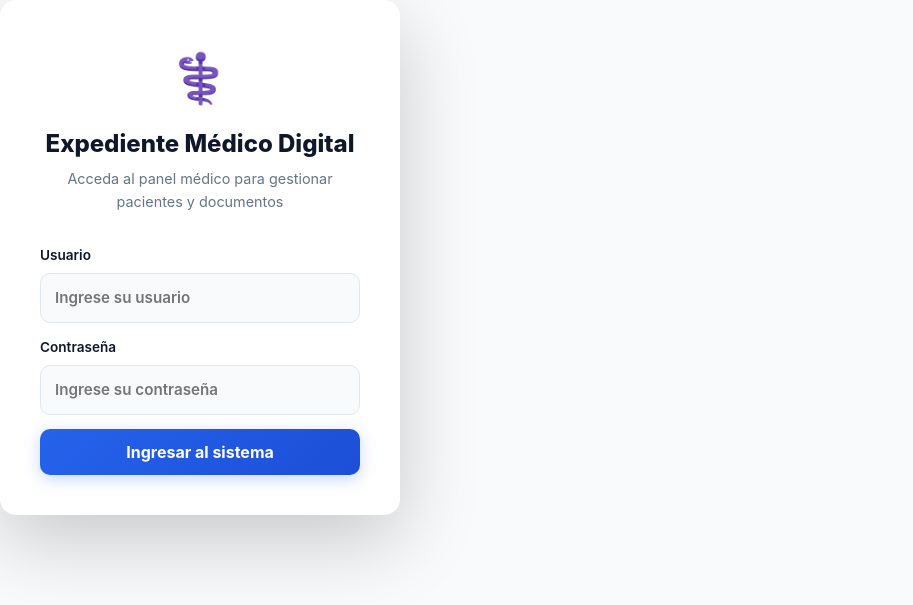
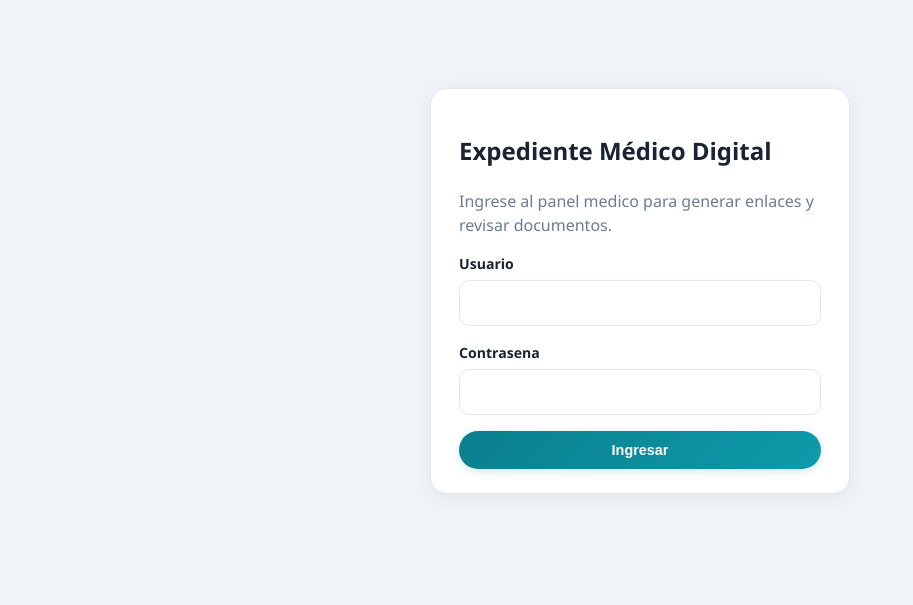
Before and after one commit to kalipso-kalimba/Expediente-Medico-Digital, a FastAPI app: page / in a window 1280 px wide. Shown: the top 605 px of the page, without its empty margins (0-913 px from the left). Run offline with FastAPI, Linux system fonts and the light colour scheme; parts of the project's set-up code (start-up, migrations or seed data) failed here and were passed over.

Commit message:
Revert "feat: login page rediseñada con estilo profesional y header blanco"
This reverts commit 16faa79c68b76b4483ffe4f06678cd5c5cc72fff.

```diff
--- a/static/styles.css
+++ b/static/styles.css
@@ -1,40 +1,33 @@
 :root {
-  --primary: #2563eb;
-  --primary-dark: #1d4ed8;
-  --primary-light: #dbeafe;
-  --primary-bg: #eff6ff;
-  --accent: #f59e0b;
-  --success: #16a34a;
-  --success-light: #dcfce7;
-  --danger: #dc2626;
-  --danger-light: #fee2e2;
-  --danger-dark: #b91c1c;
-  --bg: #f8fafc;
+  --primary: #0a7e8c;
+  --primary-dark: #065a65;
+  --primary-light: #e0f7fa;
+  --accent: #f5a623;
+  --success: #27ae60;
+  --danger: #e74c3c;
+  --danger-dark: #c0392b;
+  --bg: #f0f4f8;
   --card: #ffffff;
-  --ink: #0f172a;
-  --muted: #64748b;
+  --ink: #1a2332;
+  --muted: #6b7c93;
   --line: #e2e8f0;
-  --card-shadow: 0 1px 3px rgba(0,0,0,.06), 0 1px 2px rgba(0,0,0,.04);
-  --card-hover: 0 10px 40px rgba(0,0,0,.08), 0 2px 8px rgba(0,0,0,.04);
-  --radius: 12px;
-  --radius-sm: 8px;
-  --radius-xs: 6px;
-  --transition: .2s ease;
-  font-family: 'Inter', 'Segoe UI', system-ui, -apple-system, sans-serif;
+  --card-shadow: 0 4px 20px rgba(0, 0, 0, .06);
+  --card-hover: 0 8px 32px rgba(0, 0, 0, .10);
+  --radius: 16px;
+  --radius-sm: 10px;
+  --transition: .25s cubic-bezier(.4, 0, .2, 1);
+  font-family: 'Segoe UI', system-ui, -apple-system, sans-serif;
 }
 
 [data-theme="dark"] {
-  --bg: #0b1120;
-  --card: #1a2332;
-  --ink: #e2e8f0;
-  --muted: #94a3b8;
-  --primary-light: #1e3a5f;
-  --primary-bg: #0f1d33;
-  --line: #1e293b;
-  --card-shadow: 0 1px 3px rgba(0,0,0,.2), 0 1px 2px rgba(0,0,0,.15);
-  --card-hover: 0 10px 40px rgba(0,0,0,.3), 0 2px 8px rgba(0,0,0,.15);
-  --success-light: #052e16;
-  --danger-light: #450a0a;
+  --bg: #0f1923;
+  --card: #1a2d3d;
+  --ink: #e2eaf1;
+  --muted: #8a9fb0;
+  --primary-light: #1a3a45;
+  --line: #2a4052;
+  --card-shadow: 0 4px 20px rgba(0, 0, 0, .3);
+  --card-hover: 0 8px 32px rgba(0, 0, 0, .4);
 }
 
 * { box-sizing: border-box; }
@@ -43,266 +36,205 @@ body {
   margin: 0;
   background: var(--bg);
   color: var(--ink);
-  line-height: 1.6;
+  font-family: 'Segoe UI', system-ui, -apple-system, sans-serif;
+  line-height: 1.5;
   transition: background var(--transition), color var(--transition);
-  -webkit-font-smoothing: antialiased;
 }
 
-.shell { width: min(1200px, calc(100% - 40px)); margin: 0 auto; padding: 28px 0; }
+.shell { width: min(1120px, calc(100% - 32px)); margin: 0 auto; padding: 24px 0; }
 
-/* ── Login Page ── */
-.login-page {
-  min-height: 100vh;
-  display: flex;
-  align-items: center;
-  justify-content: center;
-  background: linear-gradient(135deg, #1e40af 0%, #3b82f6 100%);
-  padding: 20px;
-}
-.login-card {
-  background: white;
-  border-radius: 16px;
-  padding: 40px;
-  width: 100%;
-  max-width: 400px;
-  box-shadow: 0 25px 80px rgba(0,0,0,.2);
-}
-.login-card h1 {
-  font-size: 1.5rem;
-  font-weight: 800;
-  color: #0f172a;
-  margin: 0 0 4px;
-  text-align: center;
-}
-.login-card .subtitle {
-  color: #64748b;
-  text-align: center;
-  margin: 0 0 32px;
-  font-size: .9rem;
-}
-.login-card label { color: #0f172a; font-size: .85rem; font-weight: 600; }
-.login-card input {
-  border: 1.5px solid #e2e8f0;
-  border-radius: 10px;
-  padding: 12px 14px;
-  font-size: .95rem;
-  background: #f8fafc;
-  transition: all .2s;
-}
-.login-card input:focus {
-  border-color: #2563eb;
-  box-shadow: 0 0 0 3px rgba(37,99,235,.12);
-  background: white;
-}
-.login-card button {
-  width: 100%;
-  padding: 13px;
-  border: 0;
-  border-radius: 10px;
-  background: linear-gradient(135deg, #2563eb, #1d4ed8);
-  color: white;
-  font-weight: 700;
-  font-size: 1rem;
-  cursor: pointer;
-  transition: all .2s;
-  box-shadow: 0 4px 16px rgba(37,99,235,.25);
-}
-.login-card button:hover { transform: translateY(-1px); box-shadow: 0 6px 24px rgba(37,99,235,.35); }
-.login-logo {
-  text-align: center;
-  margin-bottom: 8px;
-}
-.login-logo .icon {
-  font-size: 3rem;
-  display: block;
-  margin-bottom: 8px;
-}
-
-/* ── Header ── */
 .topbar {
-  background: white;
-  border: 1px solid var(--line);
+  background: linear-gradient(135deg, #065a65 0%, #0a7e8c 50%, #0d9bab 100%);
   border-radius: var(--radius);
-  padding: 16px 24px;
-  margin-bottom: 24px;
+  padding: 20px 28px;
+  margin-bottom: 20px;
   display: flex;
   justify-content: space-between;
   align-items: center;
   gap: 16px;
   flex-wrap: wrap;
-  box-shadow: var(--card-shadow);
+  box-shadow: 0 4px 24px rgba(10, 126, 140, .25);
 }
 .topbar h1 {
   margin: 0;
-  font-size: 1.2rem;
-  color: var(--ink);
-  font-weight: 800;
-  letter-spacing: -.03em;
+  font-size: 1.35rem;
+  color: white;
+  font-weight: 700;
+  letter-spacing: -.02em;
 }
-.topbar h1::before { content: "⚕️"; margin-right: 8px; }
-.topbar .muted { color: var(--muted); font-size: .82rem; margin: 2px 0 0; }
-.topbar .muted .badge { background: var(--primary); color: white; font-size: .6rem; padding: 2px 10px; border-radius: 999px; font-weight: 700; text-transform: uppercase; letter-spacing: .05em; }
+.topbar .muted { color: rgba(255,255,255,.75); font-size: .85rem; margin: 2px 0 0; }
+.topbar .muted .badge { background: rgba(255,255,255,.2); color: white; font-size: .65rem; padding: 2px 10px; border-radius: 999px; font-weight: 700; text-transform: uppercase; }
 
-.topbar-actions { display: flex; gap: 6px; align-items: center; flex-wrap: wrap; }
-.topbar-actions .buttonlink { background: var(--bg); color: var(--muted); border: 1px solid var(--line); font-size: .82rem; padding: 7px 14px; }
-.topbar-actions .buttonlink:hover { background: var(--primary); color: white; border-color: var(--primary); }
-.topbar-actions form button { background: var(--bg); color: var(--muted); border: 1px solid var(--line); font-size: .82rem; padding: 7px 14px; box-shadow: none; }
-.topbar-actions form button:hover { background: var(--danger); color: white; border-color: var(--danger); }
+.topbar-actions { display: flex; gap: 8px; align-items: center; flex-wrap: wrap; }
+.topbar-actions .buttonlink { background: rgba(255,255,255,.15); color: white; border: 1px solid rgba(255,255,255,.1); }
+.topbar-actions .buttonlink:hover { background: rgba(255,255,255,.25); }
+.topbar-actions form button { background: rgba(255,255,255,.15); border: 1px solid rgba(255,255,255,.1); }
+.topbar-actions form button:hover { background: rgba(255,255,255,.25); }
 
 .theme-toggle {
-  background: var(--bg);
-  border: 1px solid var(--line);
-  color: var(--muted);
+  background: rgba(255,255,255,.15);
+  border: 1px solid rgba(255,255,255,.1);
+  color: white;
   cursor: pointer;
-  padding: 7px 14px;
+  padding: 8px 14px;
   border-radius: 999px;
   font-size: .82rem;
-  font-weight: 600;
-  transition: all var(--transition);
+  font-weight: 700;
+  transition: background var(--transition);
   display: inline-flex;
   align-items: center;
   gap: 6px;
-  box-shadow: none;
 }
-.theme-toggle:hover { background: var(--primary); color: white; border-color: var(--primary); }
+.theme-toggle:hover { background: rgba(255,255,255,.25); }
 
-/* ── Tabs / Nav ── */
-.tabs { display: flex; flex-wrap: wrap; gap: 6px; margin-bottom: 24px; }
+.tabs { display: flex; flex-wrap: wrap; gap: 8px; margin-bottom: 20px; }
 .buttonlink {
   display: inline-flex;
   align-items: center;
   justify-content: center;
   border-radius: 999px;
-  padding: 9px 18px;
+  padding: 10px 18px;
   background: var(--card);
-  color: var(--muted);
-  font-weight: 600;
-  font-size: .85rem;
+  color: var(--primary);
+  font-weight: 700;
+  font-size: .88rem;
   text-decoration: none;
   border: 1px solid var(--line);
   transition: all var(--transition);
+  box-shadow: var(--card-shadow);
 }
-.buttonlink:hover { border-color: var(--primary); color: var(--primary); background: var(--primary-bg); }
-.buttonlink.active { background: var(--primary); color: white; border-color: var(--primary); box-shadow: 0 2px 8px rgba(37,99,235,.2); font-weight: 700; }
+.buttonlink:hover { border-color: var(--primary); color: var(--primary); background: var(--primary-light); }
+.buttonlink.active { background: var(--primary); color: white; border-color: var(--primary); box-shadow: 0 2px 12px rgba(10,126,140,.3); }
 
-/* ── Cards ── */
 .card {
   background: var(--card);
   border: 1px solid var(--line);
   border-radius: var(--radius);
   box-shadow: var(--card-shadow);
-  padding: 24px;
-  margin-bottom: 24px;
+  padding: 24px 28px;
+  margin-bottom: 20px;
   transition: box-shadow var(--transition), background var(--transition), border-color var(--transition);
 }
-.card h2 { font-size: 1rem; font-weight: 700; margin: 0 0 16px; color: var(--ink); letter-spacing: -.02em; }
+.card:hover { box-shadow: var(--card-hover); }
+.card h2 { font-size: 1.05rem; font-weight: 700; margin: 0 0 16px; color: var(--ink); }
 .card-header { display: flex; justify-content: space-between; align-items: center; gap: 12px; margin-bottom: 16px; flex-wrap: wrap; }
 .card-header h2 { margin: 0; }
 
-/* ── Stats Grid ── */
-.stats-grid { display: grid; grid-template-columns: repeat(4, 1fr); gap: 16px; margin-bottom: 24px; }
+.stats-grid { display: grid; grid-template-columns: repeat(4, 1fr); gap: 16px; margin-bottom: 20px; }
 .stat-card {
   background: var(--card);
   border: 1px solid var(--line);
   border-radius: var(--radius);
-  padding: 20px;
+  padding: 20px 22px;
   box-shadow: var(--card-shadow);
   transition: all var(--transition);
+  position: relative;
+  overflow: hidden;
 }
+.stat-card::before {
+  content: '';
+  position: absolute;
+  top: 0; left: 0; right: 0;
+  height: 4px;
+  border-radius: var(--radius) var(--radius) 0 0;
+}
+.stat-card:nth-child(1)::before { background: linear-gradient(90deg, #0a7e8c, #0d9bab); }
+.stat-card:nth-child(2)::before { background: linear-gradient(90deg, #27ae60, #2ecc71); }
+.stat-card:nth-child(3)::before { background: linear-gradient(90deg, #f5a623, #f7c948); }
+.stat-card:nth-child(4)::before { background: linear-gradient(90deg, #e74c3c, #ec7063); }
 .stat-card:hover { box-shadow: var(--card-hover); transform: translateY(-2px); }
-.stat-card .stat-value { font-size: 1.75rem; font-weight: 800; margin: 0; }
-.stat-card .stat-label { font-size: .75rem; color: var(--muted); font-weight: 600; text-transform: uppercase; letter-spacing: .05em; margin: 4px 0 0; }
-.stat-card .stat-icon { font-size: 1.5rem; margin-bottom: 8px; display: block; }
-.stat-card:nth-child(1) .stat-value { color: #2563eb; }
-.stat-card:nth-child(2) .stat-value { color: #16a34a; }
-.stat-card:nth-child(3) .stat-value { color: #d97706; }
-.stat-card:nth-child(4) .stat-value { color: #dc2626; }
+.stat-card .stat-value { font-size: 2rem; font-weight: 800; margin: 0 0 2px; }
+.stat-card:nth-child(1) .stat-value { color: #0a7e8c; }
+.stat-card:nth-child(2) .stat-value { color: #27ae60; }
+.stat-card:nth-child(3) .stat-value { color: #f5a623; }
+.stat-card:nth-child(4) .stat-value { color: #e74c3c; }
+.stat-card .stat-label { font-size: .78rem; color: var(--muted); font-weight: 600; text-transform: uppercase; letter-spacing: .04em; margin: 0; }
+.stat-card .stat-icon { font-size: 1.6rem; margin-bottom: 8px; display: block; }
 
-/* ── Timeline ── */
 .timeline { position: relative; padding-left: 28px; }
 .timeline::before {
-  content: ''; position: absolute; left: 9px; top: 8px; bottom: 8px;
+  content: ''; position: absolute; left: 9px; top: 6px; bottom: 6px;
   width: 2px; background: var(--line); border-radius: 2px;
 }
-.timeline-item { position: relative; margin-bottom: 20px; }
-.timeline-item:last-child { margin-bottom: 0; }
+.timeline-item { position: relative; margin-bottom: 18px; }
 .timeline-item::before {
-  content: ''; position: absolute; left: -22px; top: 6px;
-  width: 10px; height: 10px; border-radius: 50%;
-  background: var(--primary); border: 2px solid var(--card);
+  content: ''; position: absolute; left: -22px; top: 5px;
+  width: 12px; height: 12px; border-radius: 50%;
+  background: var(--primary); border: 3px solid var(--card);
   box-shadow: 0 0 0 2px var(--primary);
 }
-.timeline-item .time { font-size: .75rem; color: var(--muted); margin-bottom: 2px; font-weight: 500; }
-.timeline-item .desc { font-weight: 700; font-size: .9rem; }
-.timeline-item .detail { font-size: .82rem; color: var(--muted); }
+.timeline-item .time { font-size: .78rem; color: var(--muted); margin-bottom: 2px; }
+.timeline-item .desc { font-weight: 700; font-size: .92rem; }
+.timeline-item .detail { font-size: .84rem; color: var(--muted); }
 
-/* ── Toasts ── */
-.toast-container { position: fixed; top: 20px; right: 20px; z-index: 9999; display: grid; gap: 8px; max-width: 360px; }
+.toast-container { position: fixed; top: 20px; right: 20px; z-index: 9999; display: grid; gap: 10px; max-width: 380px; }
 .toast {
-  padding: 14px 20px; border-radius: var(--radius-sm);
-  box-shadow: 0 8px 32px rgba(0,0,0,.15);
-  font-weight: 600; font-size: .88rem;
-  animation: toastIn .3s ease-out forwards;
+  padding: 14px 22px; border-radius: var(--radius-sm);
+  box-shadow: 0 8px 32px rgba(0,0,0,.18);
+  font-weight: 700; font-size: .9rem;
+  animation: toastIn .35s ease-out forwards;
   display: flex; align-items: center; gap: 10px;
-  line-height: 1.4;
+  transition: opacity .3s;
 }
-.toast.toast-out { animation: toastOut .25s ease-in forwards; }
-.toast-success { background: #16a34a; color: white; }
-.toast-error { background: #dc2626; color: white; }
-.toast-info { background: #2563eb; color: white; }
+.toast.toast-out { animation: toastOut .3s ease-in forwards; }
+.toast-success { background: #27ae60; color: white; }
+.toast-error { background: #e74c3c; color: white; }
+.toast-info { background: var(--primary); color: white; }
 
-@keyframes toastIn { from { transform: translateX(80px); opacity: 0; } to { transform: translateX(0); opacity: 1; } }
-@keyframes toastOut { from { transform: translateX(0); opacity: 1; } to { transform: translateX(80px); opacity: 0; } }
+@keyframes toastIn { from { transform: translateX(100%); opacity: 0; } to { transform: translateX(0); opacity: 1; } }
+@keyframes toastOut { from { transform: translateX(0); opacity: 1; } to { transform: translateX(100%); opacity: 0; } }
 
-/* ── Buttons & Forms ── */
-button, .btn {
-  border: 0;
-  border-radius: 999px;
-  padding: 10px 20px;
-  background: var(--primary);
-  color: white;
-  font-weight: 600;
-  font-size: .88rem;
-  cursor: pointer;
-  transition: all var(--transition);
-  font-family: inherit;
-}
-button:hover { background: var(--primary-dark); box-shadow: 0 4px 12px rgba(37,99,235,.25); }
-.secondary { background: var(--muted); }
-.secondary:hover { background: #475569; }
-.danger { background: var(--danger); }
-.danger:hover { background: var(--danger-dark); }
-.small { padding: 6px 14px; font-size: .8rem; }
-.inline-form { display: inline-flex; margin: 0; }
+.actions { display: flex; flex-wrap: wrap; gap: 8px; align-items: center; }
+.actions .buttonlink { padding: 7px 14px; font-size: .82rem; }
+.actions form button { padding: 7px 14px; font-size: .82rem; }
 
 input, select, textarea {
   width: 100%;
   border: 1.5px solid var(--line);
   border-radius: var(--radius-sm);
-  padding: 10px 14px;
+  padding: 11px 14px;
   font: inherit;
-  font-size: .9rem;
+  font-size: .92rem;
   background: var(--card);
   color: var(--ink);
-  transition: border-color var(--transition), box-shadow var(--transition);
+  transition: border-color var(--transition), box-shadow var(--transition), background var(--transition);
 }
-input:focus, select:focus, textarea:focus { outline: none; border-color: var(--primary); box-shadow: 0 0 0 3px rgba(37,99,235,.1); }
+input:focus, select:focus, textarea:focus { outline: none; border-color: var(--primary); box-shadow: 0 0 0 3px rgba(10,126,140,.12); }
 
-label { display: grid; gap: 6px; font-weight: 600; font-size: .85rem; color: var(--ink); }
+label { display: grid; gap: 6px; font-weight: 700; font-size: .88rem; color: var(--ink); }
 
-.actions { display: flex; flex-wrap: wrap; gap: 6px; align-items: center; }
-.actions .buttonlink { padding: 6px 14px; font-size: .8rem; border-radius: 999px; }
-.actions form button, .actions .btn { padding: 6px 14px; font-size: .8rem; border-radius: 999px; }
+button {
+  border: 0;
+  border-radius: 999px;
+  padding: 11px 22px;
+  background: linear-gradient(135deg, var(--primary), #0d9bab);
+  color: white;
+  font-weight: 700;
+  font-size: .9rem;
+  cursor: pointer;
+  transition: all var(--transition);
+  box-shadow: 0 2px 8px rgba(10,126,140,.2);
+}
+button:hover { transform: translateY(-1px); box-shadow: 0 4px 16px rgba(10,126,140,.3); }
+button:active { transform: translateY(0); }
 
-/* ── Status / Badge ── */
+.secondary { background: #526170; box-shadow: none; }
+.secondary:hover { background: #3f4e5c; box-shadow: none; }
+
+.danger { background: var(--danger); box-shadow: 0 2px 8px rgba(231,76,60,.2); }
+.danger:hover { background: var(--danger-dark); box-shadow: 0 4px 16px rgba(231,76,60,.3); }
+
+.small { padding: 7px 14px; font-size: .82rem; }
+.inline-form { display: inline-flex; margin: 0; }
+
 .status {
   display: inline-block;
   border-radius: 999px;
-  padding: 3px 10px;
-  font-weight: 600;
-  font-size: .75rem;
-  background: var(--success-light);
-  color: var(--success);
+  padding: 4px 12px;
+  font-weight: 700;
+  font-size: .78rem;
+  background: #e8f8ee;
+  color: #1a7d36;
 }
 .badge {
   display: inline-block;
@@ -310,87 +242,78 @@ label { display: grid; gap: 6px; font-weight: 600; font-size: .85rem; color: var
   background: var(--primary);
   color: white;
   padding: 2px 10px;
-  font-size: .65rem;
+  font-size: .7rem;
   font-weight: 700;
   text-transform: uppercase;
-  letter-spacing: .03em;
   vertical-align: middle;
 }
 
 .grid { display: grid; gap: 20px; }
 .two { grid-template-columns: repeat(2, minmax(0, 1fr)); }
 .three { grid-template-columns: repeat(3, minmax(0, 1fr)); }
-.stack { display: grid; gap: 14px; }
+.stack { display: grid; gap: 16px; }
+
 .searchbar { display: grid; grid-template-columns: minmax(0, 1fr) auto; gap: 14px; align-items: end; }
-
-.empty {
-  color: var(--muted); font-weight: 500; margin: 16px 0 0;
-  text-align: center; padding: 24px; background: var(--bg);
-  border-radius: var(--radius-sm); font-size: .88rem;
-}
+.empty { color: var(--muted); font-weight: 600; margin: 20px 0 0; text-align: center; padding: 20px; background: var(--bg); border-radius: var(--radius-sm); }
 .muted { color: var(--muted); }
-.error { color: var(--danger); font-weight: 600; }
-.success { color: var(--success); font-weight: 600; }
-.narrow { max-width: 400px; margin: 0 auto; }
+.error { color: var(--danger); font-weight: 700; }
+.success { color: var(--success); font-weight: 700; }
+.narrow { max-width: 420px; margin: 8vh auto; }
 .center { text-align: center; }
 
-/* ── Tables ── */
-.tablewrap {
-  overflow-x: auto;
-  border: 1px solid var(--line);
-  border-radius: var(--radius-sm);
-}
+.tablewrap { overflow-x: auto; border-radius: var(--radius-sm); border: 1px solid var(--line); }
 table { width: 100%; border-collapse: collapse; }
 th {
   text-align: left;
-  padding: 10px 14px;
-  font-size: .72rem;
+  padding: 12px 14px;
+  font-size: .75rem;
   text-transform: uppercase;
   letter-spacing: .06em;
   color: var(--muted);
   font-weight: 700;
   background: var(--bg);
   border-bottom: 1px solid var(--line);
-  white-space: nowrap;
 }
-td { padding: 10px 14px; border-bottom: 1px solid var(--line); vertical-align: top; font-size: .88rem; }
+td { padding: 12px 14px; border-bottom: 1px solid var(--line); vertical-align: top; font-size: .9rem; }
 tr:last-child td { border-bottom: none; }
-tr:hover td { background: var(--primary-bg); }
-a { color: var(--primary); font-weight: 600; text-decoration: none; transition: color var(--transition); }
+tr:hover td { background: rgba(10,126,140,.03); }
+a { color: var(--primary); font-weight: 700; text-decoration: none; transition: color var(--transition); }
 a:hover { color: var(--primary-dark); text-decoration: underline; }
-small { color: var(--muted); font-size: .8rem; }
+small { color: var(--muted); font-size: .82rem; }
 
-/* ── Hero ── */
 .hero {
-  background: linear-gradient(135deg, #1e40af 0%, #3b82f6 100%);
+  background: linear-gradient(135deg, #065a65 0%, #0a7e8c 100%);
   border-radius: var(--radius);
-  padding: 28px 32px;
+  padding: 32px 36px;
   color: white;
-  box-shadow: 0 4px 20px rgba(37,99,235,.2);
-  margin-bottom: 24px;
+  box-shadow: 0 4px 24px rgba(10,126,140,.25);
+  margin-bottom: 20px;
 }
 
-/* ── Form Fields ── */
 .question, fieldset {
   border: 1.5px solid var(--line);
   border-radius: var(--radius-sm);
-  padding: 16px;
-  margin: 14px 0;
+  padding: 18px;
+  margin: 16px 0;
   transition: border-color var(--transition);
 }
-.question span, legend { font-weight: 700; margin-bottom: 8px; display: block; font-size: .88rem; color: var(--ink); }
-.question label, fieldset label, .declaration { display: inline-flex; align-items: center; gap: 8px; margin-right: 14px; font-weight: 500; font-size: .85rem; }
+.question span, legend { font-weight: 700; margin-bottom: 10px; display: block; font-size: .9rem; }
+.question label, fieldset label, .declaration { display: inline-flex; align-items: center; gap: 8px; margin-right: 16px; font-weight: 600; }
 .question input, fieldset input, .declaration input { width: auto; }
 .conditional { display: none; margin-bottom: 14px; }
 .conditional.show { display: grid; }
 .hidden { display: none !important; }
+
 .lookup-box {
+  display: grid;
+  align-content: end;
+  gap: 8px;
   padding: 14px;
   border: 1.5px dashed var(--line);
   border-radius: var(--radius-sm);
-  background: var(--primary-bg);
+  background: var(--primary-light);
 }
-.lookup-box p { margin: 0; font-size: .85rem; color: var(--muted); }
+.lookup-box p { margin: 0; font-size: .88rem; }
 
 .image-card { max-width: 900px; margin-left: auto; margin-right: auto; }
 .id-image { display: block; width: 100%; max-height: 70vh; object-fit: contain; border: 1px solid var(--line); border-radius: var(--radius-sm); background: var(--bg); margin: 16px 0; }
@@ -399,17 +322,16 @@ small { color: var(--muted); font-size: .8rem; }
   .stats-grid { grid-template-columns: repeat(2, 1fr); }
 }
 @media (max-width: 760px) {
-  .shell { padding: 16px 0; }
+  .shell { padding: 12px 0; }
   .card, .hero { border-radius: var(--radius-sm); padding: 18px; }
   .two, .three { grid-template-columns: 1fr; }
   .stats-grid { grid-template-columns: repeat(2, 1fr); gap: 10px; }
-  .stat-card { padding: 16px; }
-  .stat-card .stat-value { font-size: 1.4rem; }
-  .topbar { padding: 14px 18px; flex-direction: column; align-items: flex-start; }
+  .stat-card { padding: 14px 16px; }
+  .stat-card .stat-value { font-size: 1.5rem; }
+  .topbar { padding: 16px 18px; flex-direction: column; align-items: flex-start; }
   .topbar-actions { width: 100%; }
   .searchbar { grid-template-columns: 1fr; }
   .question label, fieldset label { display: flex; margin: 8px 0; }
   button { width: 100%; min-height: 44px; }
-  .actions .buttonlink, .actions .btn, .actions form button { width: auto; min-height: auto; }
-  .login-card { padding: 28px 24px; }
+  .actions .buttonlink, .actions form button { width: auto; }
 }
--- a/templates/base.html
+++ b/templates/base.html
@@ -6,13 +6,11 @@
   <title>{{ title or "Expediente Médico Digital" }}</title>
   <link rel="stylesheet" href="/static/styles.css">
 </head>
-<body{% block body_attrs %}{% endblock %}>
+<body>
   <div id="toast-container" class="toast-container"></div>
-  {% block body_content %}
   <main class="shell">
     {% block content %}{% endblock %}
   </main>
-  {% endblock %}
   <script src="/static/app.js"></script>
 </body>
 </html>
--- a/templates/login.html
+++ b/templates/login.html
@@ -1,17 +1,15 @@
 {% extends "base.html" %}
-{% block body_attrs %}class="login-page"{% endblock %}
-{% block body_content %}
-<div class="login-card">
-  <div class="login-logo"><span class="icon">⚕️</span></div>
+{% block content %}
+<section class="card narrow">
   <h1>Expediente Médico Digital</h1>
-  <p class="subtitle">Acceda al panel médico para gestionar pacientes y documentos</p>
-  {% if error %}<p class="error" style="text-align:center;margin-bottom:16px;color:#dc2626;">{{ error }}</p>{% endif %}
-  {% if msg == 'password_changed' %}<p class="success" style="text-align:center;margin-bottom:16px;">Contrase&ntilde;a actualizada correctamente. Inicie sesi&oacute;n nuevamente.</p>{% endif %}
+  <p class="muted">Ingrese al panel medico para generar enlaces y revisar documentos.</p>
+  {% if error %}<p class="error">{{ error }}</p>{% endif %}
+  {% if msg == 'password_changed' %}<p class="success">Contrase&ntilde;a actualizada correctamente. Inicie sesi&oacute;n nuevamente.</p>{% endif %}
   <form method="post" action="/login" class="stack">
     <input type="hidden" name="csrf_token" value="{{ csrf_token }}">
-    <label>Usuario<input name="username" required autocomplete="username" placeholder="Ingrese su usuario"></label>
-    <label>Contrase&ntilde;a<input name="password" type="password" required autocomplete="current-password" placeholder="Ingrese su contrase&ntilde;a"></label>
-    <button>Ingresar al sistema</button>
+    <label>Usuario<input name="username" required autocomplete="username"></label>
+    <label>Contrasena<input name="password" type="password" required autocomplete="current-password"></label>
+    <button>Ingresar</button>
   </form>
-</div>
+</section>
 {% endblock %}
```
